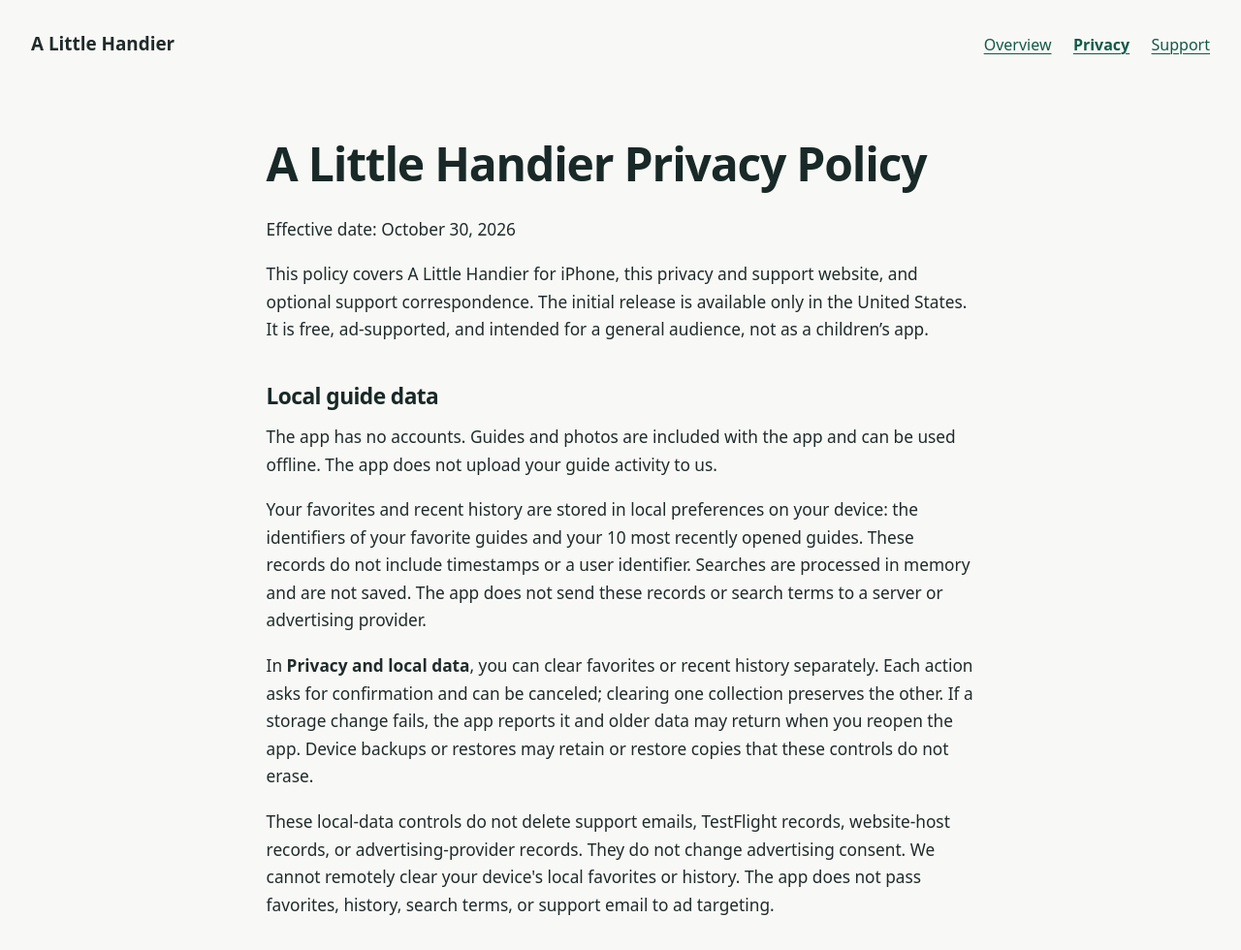
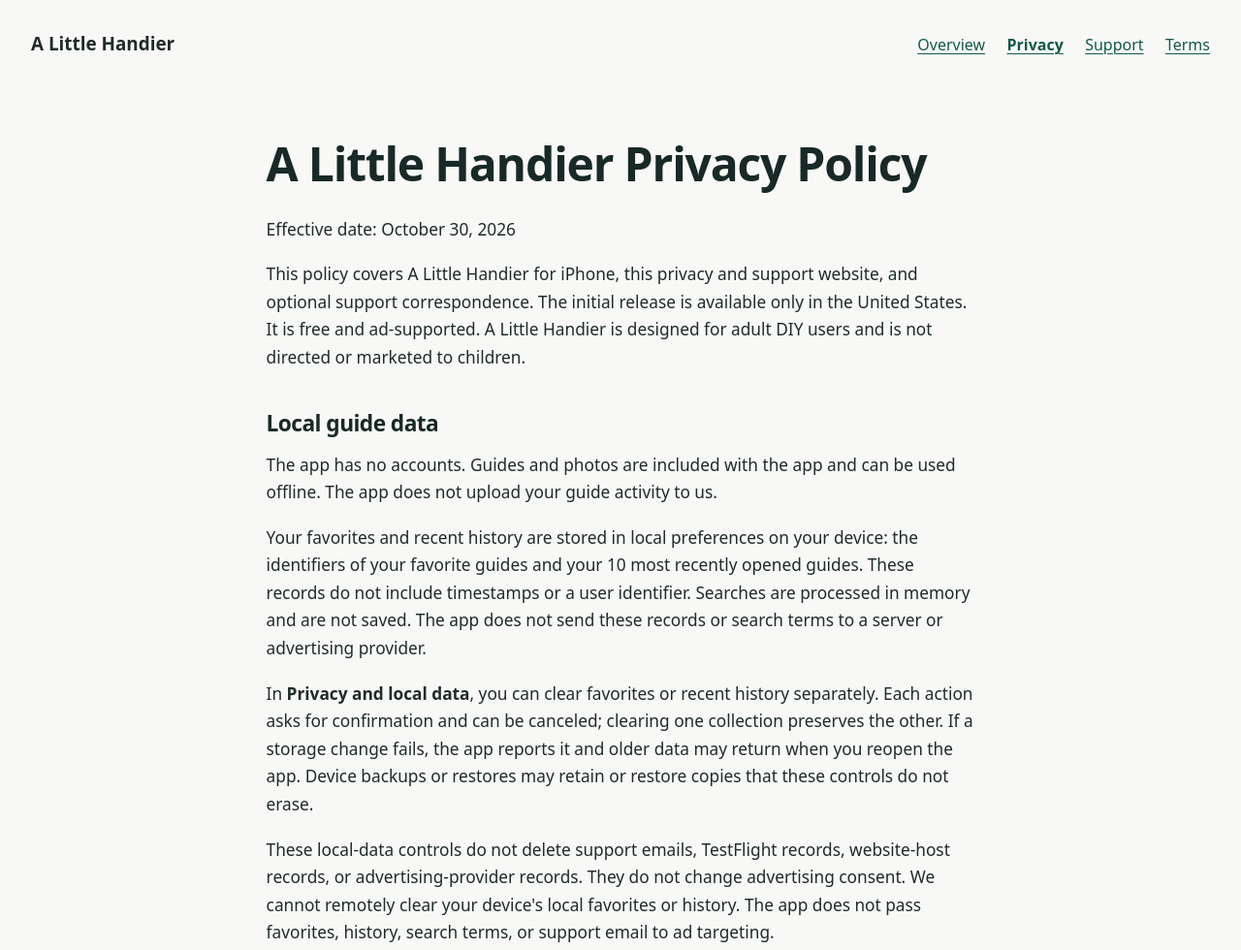
Before and after one commit to logantc-sudo/logantc-sudo.github.io, a plain HTML site: page privacy.html in a window 1280 px wide. Shown: the top 980 px of the page at 97% size. Drawn offline with Linux system fonts and the light colour scheme.

Commit message:
Apply approved adult-focused privacy wording

```diff
--- a/privacy.html
+++ b/privacy.html
@@ -14,12 +14,12 @@
   <a class="skip-link" href="#main">Skip to content</a>
   <header class="site-header">
     <a class="brand" href="index.html">A Little Handier</a>
-    <nav aria-label="Main navigation"><a href="index.html">Overview</a> <a href="privacy.html" aria-current="page">Privacy</a> <a href="support.html">Support</a></nav>
+    <nav aria-label="Main navigation"><a href="index.html">Overview</a> <a href="privacy.html" aria-current="page">Privacy</a> <a href="support.html">Support</a> <a href="terms.html">Terms</a></nav>
   </header>
   <main id="main" tabindex="-1">
 <h1>A Little Handier Privacy Policy</h1>
 <p>Effective date: October 30, 2026</p>
-<p>This policy covers A Little Handier for iPhone, this privacy and support website, and optional support correspondence. The initial release is available only in the United States. It is free, ad-supported, and intended for a general audience, not as a children’s app.</p>
+<p>This policy covers A Little Handier for iPhone, this privacy and support website, and optional support correspondence. The initial release is available only in the United States. It is free and ad-supported. A Little Handier is designed for adult DIY users and is not directed or marketed to children.</p>
 <h2>Local guide data</h2>
 <p>The app has no accounts. Guides and photos are included with the app and can be used offline. The app does not upload your guide activity to us.</p>
 <p>Your favorites and recent history are stored in local preferences on your device: the identifiers of your favorite guides and your 10 most recently opened guides. These records do not include timestamps or a user identifier. Searches are processed in memory and are not saved. The app does not send these records or search terms to a server or advertising provider.</p>
```
